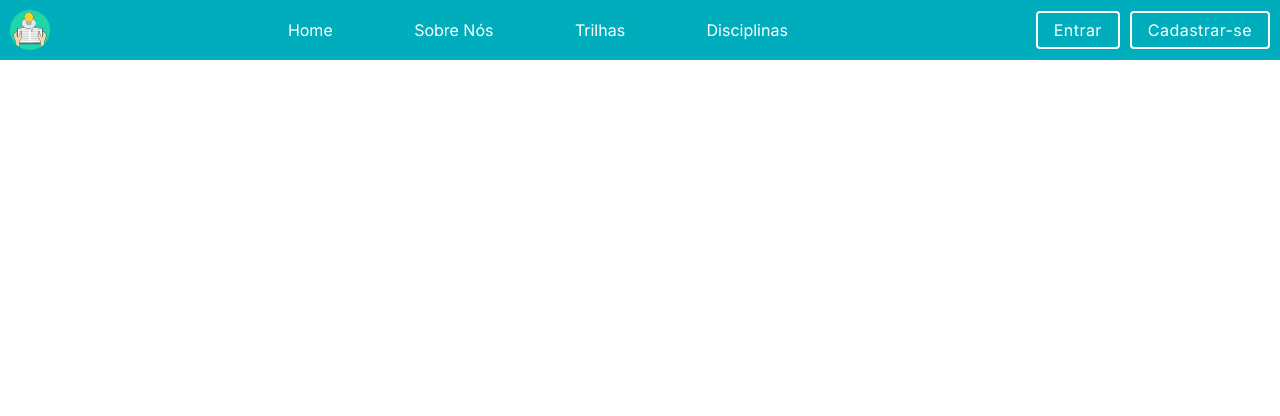
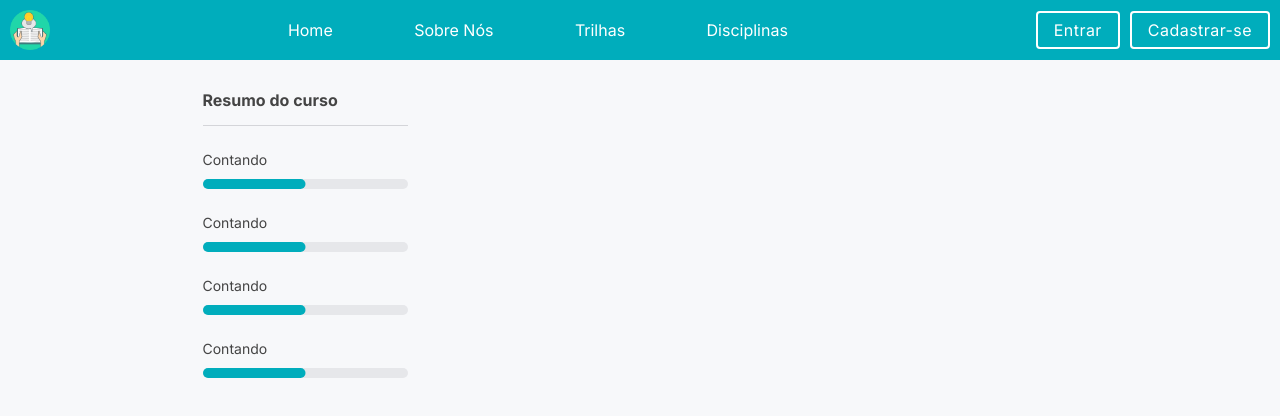
Before and after one commit to jvitorfeliciano/Know-Bridge, a React (Create React App) app: page /trails/1 in a window 1280 px wide. Shown: the top 416 px of the page. Built offline with nearby package versions, Linux system fonts and the light colour scheme; no server answers.

Commit message:
feat: add field progress component

```diff
--- a/src/App.js
+++ b/src/App.js
@@ -7,6 +7,7 @@ import { UserProvider } from "./contexts/userContext";
 import HomePage from "./pages/HomePage";
 import SignIn from "./pages/SignIn";
 import SignUp from "./pages/SignUp";
+import TrailPage from "./pages/TrailPage";
 import TrailsPage from "./pages/TrailsPage";
 import UserPage from "./pages/UserPage";
 
@@ -50,6 +51,7 @@ function App() {
                         }
                     />
                     <Route path="/trails" element={<TrailsPage />} />
+                    <Route path="/trails/:trailId" element={<TrailPage />} />
                 </Routes>
             </BrowserRouter>
         </UserProvider>
--- /dev/null
+++ b/src/pages/TrailPage/FieldProgress.js
@@ -0,0 +1,36 @@
+import styled from "styled-components";
+import LinearProgress, { linearProgressClasses } from "@mui/material/LinearProgress";
+import { styled as styledMui } from "@mui/material/styles";
+
+export default function FieldProgress() {
+    const BorderLinearProgress = styledMui(LinearProgress)(({ theme }) => ({
+        height: 10,
+        borderRadius: 5,
+        [`&.${linearProgressClasses.colorPrimary}`]: {
+            backgroundColor: "#e6e7ea",
+        },
+        [`& .${linearProgressClasses.bar}`]: {
+            borderRadius: 5,
+            backgroundColor: "#00adbc",
+        },
+    }));
+
+    return (
+        <Field>
+            <h3>Contando</h3>
+            <BorderLinearProgress variant="determinate" value={50} />
+        </Field>
+    );
+}
+
+const Field = styled.div`
+    width: 100%;
+    height: auto;
+    margin-top: 25px;
+    h3 {
+        font-weight: 400;
+        font-size: 14px;
+        line-height: 18px;
+        margin-bottom: 10px;
+    }
+`;
--- /dev/null
+++ b/src/pages/TrailPage/index.js
@@ -0,0 +1,51 @@
+import styled from "styled-components";
+import colorDictionary from "../../constants/colors";
+import FieldProgress from "./FieldProgress";
+
+export default function TrailPage() {
+    return (
+        <Container>
+            <TrailSummary>
+                <Title>Resumo do curso</Title>
+                <FieldProgress />
+                <FieldProgress />
+                <FieldProgress />
+                <FieldProgress />
+            </TrailSummary>
+            <Unities>
+
+            </Unities>
+        </Container>
+    );
+}
+
+const Container = styled.main`
+    width: 100vw;
+    height: calc(100vh - 60px);
+    background: ${colorDictionary.lightGray};
+    display: flex;
+    justify-content: center;
+`;
+
+const TrailSummary = styled.section`
+    width: 205px;
+    height: auto;
+    color: ${colorDictionary.gray};
+    font-family: "Inter";
+    font-style: normal;
+    margin-top: 30px;
+`;
+
+const Title = styled.h2`
+    width: 100%;
+    border-bottom: 1px solid rgba(33, 36, 44, 0.16);
+    padding-bottom: 15px;
+    font-weight: 700;
+    font-size: 16px;
+    line-height: 20px;
+`;
+
+const Unities = styled.section`
+    width: 670px;
+    height: auto;
+`;
--- a/src/pages/TrailsPage/TrailBox.js
+++ b/src/pages/TrailsPage/TrailBox.js
@@ -1,4 +1,5 @@
 import { Avatar } from "@mui/material";
+import { useState } from "react";
 import { useNavigate } from "react-router-dom";
 import styled from "styled-components";
 import Button from "../../components/Button";
@@ -12,8 +13,9 @@ export default function TrailBox({ trail }) {
     const navigate = useNavigate();
     const { createEnrollmentLoading, createEnrollmentOnTrail } = useCreateEnrollmentOnTrail();
     const { deleteEnrollmentLoading, deleteEnrollmentOnTrail } = useDeleteEnrollmentOnTrail();
+    const [isEnrolled, setIsEnrolled] = useState(trail?.isEnrolled);
 
-    const middle = Math.floor(trail.fields.length / 2);
+    const middle = Math.ceil(trail.fields.length / 2);
     const dataPartOne = trail.fields.slice(0, middle);
     const dataPartTwo = trail.fields.slice(middle);
 
@@ -24,10 +26,12 @@ export default function TrailBox({ trail }) {
         }
 
         try {
-            if (trail.isEnrolled) {
-                await deleteEnrollmentOnTrail(token, trailId);
+            if (isEnrolled) {
+                const data = await deleteEnrollmentOnTrail(token, trailId);
+                setIsEnrolled(data.isEnrolled);
             } else {
-                await createEnrollmentOnTrail(token, trailId);
+                const data = await createEnrollmentOnTrail(token, trailId);
+                setIsEnrolled(data.isEnrolled);
             }
         } catch (err) {
             console.log(err);
@@ -45,7 +49,7 @@ export default function TrailBox({ trail }) {
                     onClick={() => handleUserEnrollmentOnTrail(trail.id)}
                     disabled={createEnrollmentLoading || deleteEnrollmentLoading}
                 >
-                    {trail?.isEnrolled ? "Desmatricular" : "Matricular"}
+                    {isEnrolled ? "Desmatricular" : "Matricular"}
                 </Button>
             </Top>
             <Bottom>
@@ -86,7 +90,7 @@ const Top = styled.div`
 const TopLeft = styled.div`
     display: flex;
     align-items: center;
-
+    cursor: pointer;
     h2 {
         margin-left: 8px;
     }
```
Also changed, not shown: src/pages/TrailPage/Unity.js (added).
